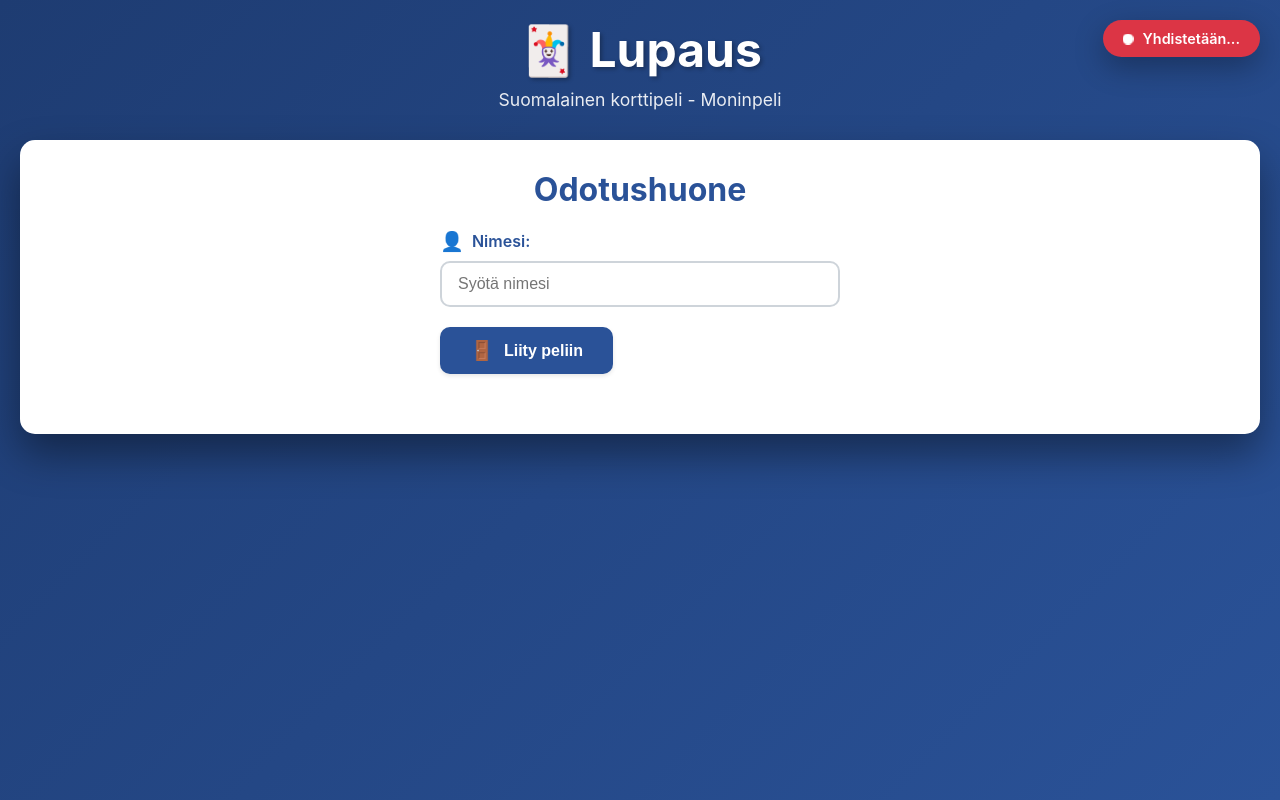
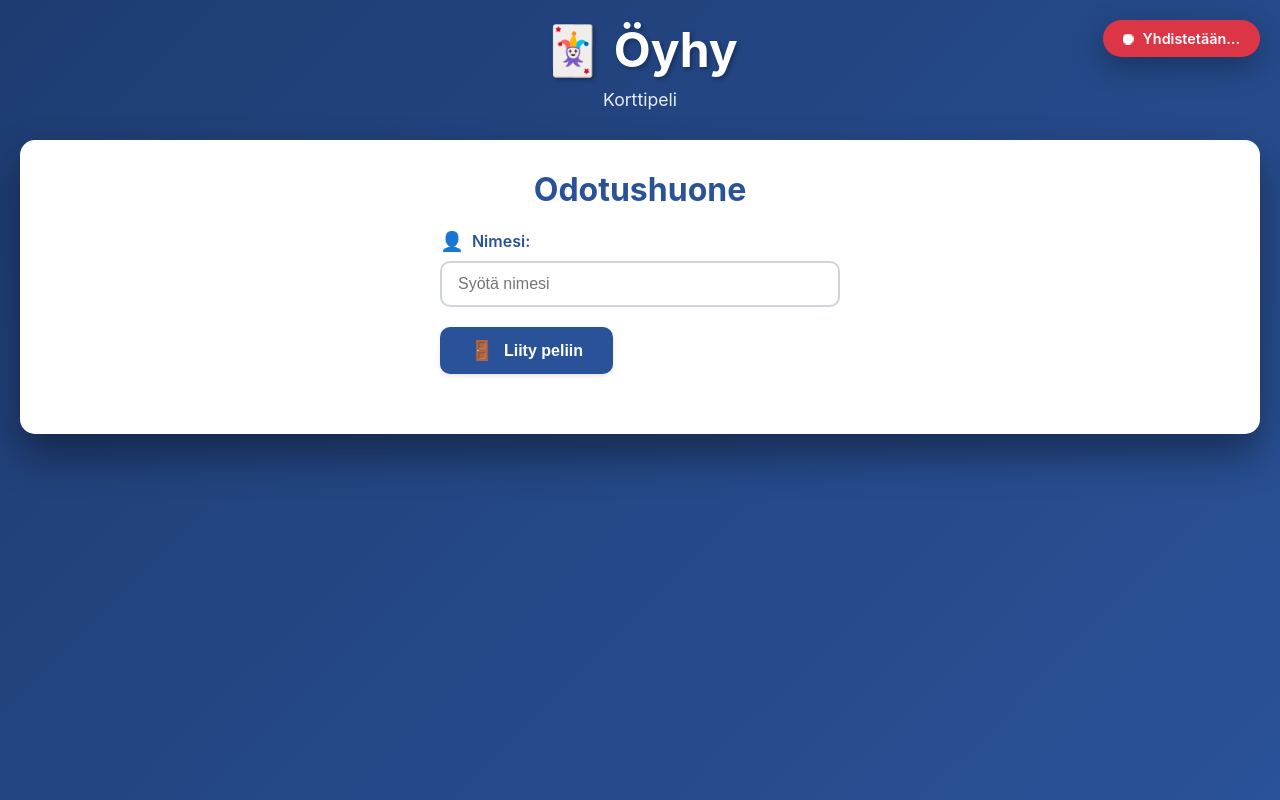
Before and after one commit to Joolahi/promise-cardgame, a website with bundled scripts: page public/index.html in a window 1280 px wide. Built offline with nearby package versions, Linux system fonts and the light colour scheme; files whose address does not match are found by name.

Commit message:
Update game title and subtitle in index.html

```diff
--- a/public/index.html
+++ b/public/index.html
@@ -3,7 +3,7 @@
 <head>
     <meta charset="UTF-8">
     <meta name="viewport" content="width=device-width, initial-scale=1.0">
-    <title>Lupaus</title>
+    <title>Öyhy</title>
     <link rel="stylesheet" href="styles.css">
 </head>
 <body>
@@ -15,8 +15,8 @@
 
     <div class="container">
         <header class="game-header">
-            <h1>🃏 Lupaus</h1>
-            <p class="subtitle">Suomalainen korttipeli - Moninpeli</p>
+            <h1>🃏 Öyhy</h1>
+            <p class="subtitle">Korttipeli</p>
         </header>
 
         <!-- Lobby -->
```
